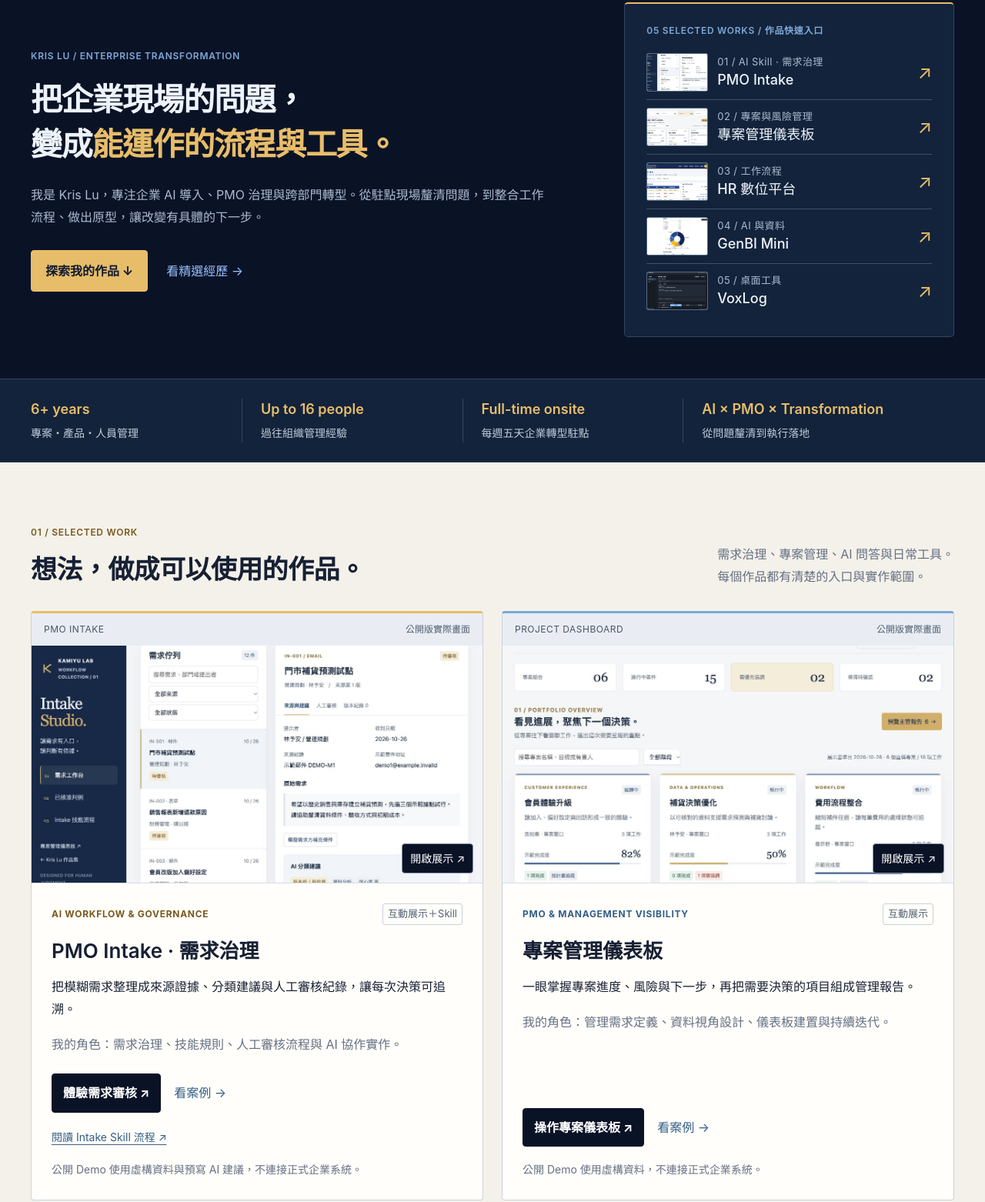
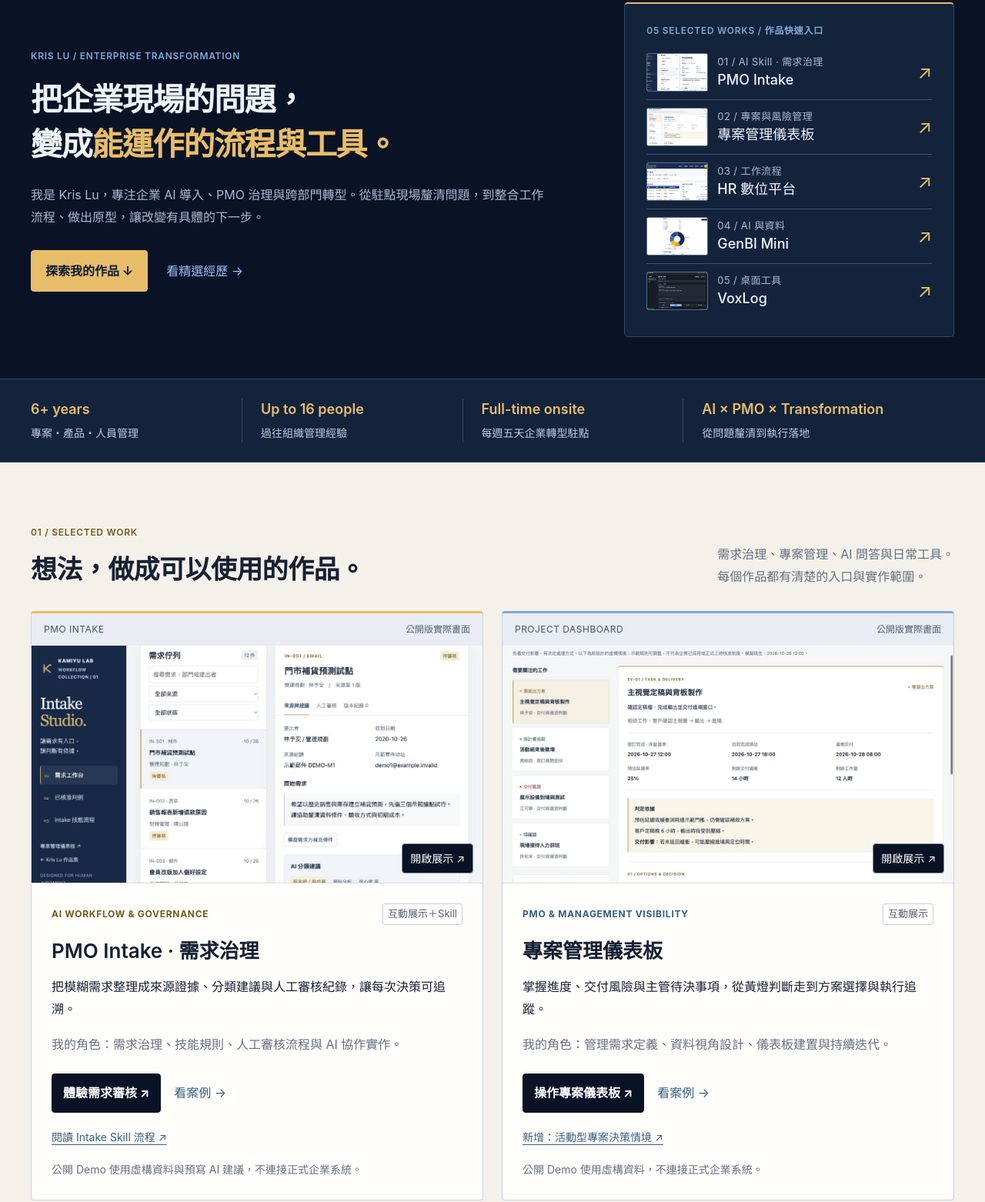
Before and after one commit to Kamiyu94/prototypes, a website: page index.html in a window 1280 px wide. Shown: the part 154-1716 px from the top of the page at 77% size. Drawn offline with Linux system fonts and the light colour scheme.

Commit message:
Show project decision workflow in portfolio case and previews

```diff
--- a/index.html
+++ b/index.html
@@ -9,7 +9,7 @@
 <div><p class="eyebrow">KRIS LU / ENTERPRISE TRANSFORMATION</p><h1>把企業現場的問題，<br>變成<span>能運作的流程與工具。</span></h1><p class="intro-copy">我是 Kris Lu，專注企業 AI 導入、PMO 治理與跨部門轉型。從駐點現場釐清問題，到整合工作流程、做出原型，讓改變有具體的下一步。</p><div class="actions"><a class="button primary" href="#work">探索我的作品 ↓</a><a class="inline-link" href="#experience">看精選經歷 →</a></div></div>
 <aside class="quick-index" aria-label="作品快速入口"><p class="eyebrow">05 SELECTED WORKS / 作品快速入口</p>
 <a href="https://kamiyu94.github.io/pmo-intake-demo/" target="_blank" rel="noopener noreferrer"><img class="quick-thumb " src="assets/images/pmo-intake-preview.jpg" alt="" width="80" height="50" decoding="async"><span><small>01 / AI Skill · 需求治理</small><strong>PMO Intake</strong></span><span aria-hidden="true">↗</span></a>
-<a href="https://kamiyu94.github.io/project-portfolio-demo/" target="_blank" rel="noopener noreferrer"><img class="quick-thumb " src="assets/images/project-dashboard-preview.jpg" alt="" width="80" height="50" decoding="async"><span><small>02 / 專案與風險管理</small><strong>專案管理儀表板</strong></span><span aria-hidden="true">↗</span></a>
+<a href="https://kamiyu94.github.io/project-portfolio-demo/" target="_blank" rel="noopener noreferrer"><img class="quick-thumb " src="assets/images/project-decision-preview.jpg" alt="" width="80" height="50" decoding="async"><span><small>02 / 專案與風險管理</small><strong>專案管理儀表板</strong></span><span aria-hidden="true">↗</span></a>
 <a href="hr-service-desk.html"><img class="quick-thumb " src="assets/images/hr-service-preview.jpg" alt="" width="80" height="50" decoding="async"><span><small>03 / 工作流程</small><strong>HR 數位平台</strong></span><span aria-hidden="true">↗</span></a>
 <a href="https://genbi-mini.streamlit.app/" target="_blank" rel="noopener noreferrer"><img class="quick-thumb genbi-thumb" src="assets/images/genbi-demo-20260722.png" alt="" width="80" height="50" decoding="async"><span><small>04 / AI 與資料</small><strong>GenBI Mini</strong></span><span aria-hidden="true">↗</span></a>
 <a href="voxlog.html"><img class="quick-thumb voxlog-thumb" src="assets/images/voxlog-workspace.png" alt="" width="80" height="50" decoding="async"><span><small>05 / 桌面工具</small><strong>VoxLog</strong></span><span aria-hidden="true">↗</span></a>
@@ -29,8 +29,8 @@
 <div class="work-body"><div class="work-meta"><span>AI WORKFLOW &amp; GOVERNANCE</span><span class="label">互動展示＋Skill</span></div><h3>PMO Intake · 需求治理</h3><p class="work-description">把模糊需求整理成來源證據、分類建議與人工審核紀錄，讓每次決策可追溯。</p><p class="contribution">我的角色：需求治理、技能規則、人工審核流程與 AI 協作實作。</p><div class="card-actions"><a class="button primary" href="https://kamiyu94.github.io/pmo-intake-demo/" target="_blank" rel="noopener noreferrer">體驗需求審核 ↗</a><a class="inline-link" href="pmo-intake.html">看案例 →</a></div><div class="module-links"><a href="https://kamiyu94.github.io/pmo-intake-demo/#skill" target="_blank" rel="noopener noreferrer">閱讀 Intake Skill 流程 ↗</a></div><p class="scope">公開 Demo 使用虛構資料與預寫 AI 建議，不連接正式企業系統。</p></div>
 </article>
 <article class="work-card accent-steel">
-<a class="work-preview " href="https://kamiyu94.github.io/project-portfolio-demo/" target="_blank" rel="noopener noreferrer" aria-label="PROJECT DASHBOARD：開啟展示 ↗"><span class="preview-bar"><span>PROJECT DASHBOARD</span><span>公開版實際畫面</span></span><span class="preview-window"><img src="assets/images/project-dashboard-preview.jpg" alt="專案管理儀表板公開版：專案統計、篩選與進度卡片，全部使用虛構資料" width="1256" height="661" loading="lazy" decoding="async"></span><span class="preview-cta">開啟展示 ↗</span></a>
-<div class="work-body"><div class="work-meta"><span>PMO &amp; MANAGEMENT VISIBILITY</span><span class="label">互動展示</span></div><h3>專案管理儀表板</h3><p class="work-description">一眼掌握專案進度、風險與下一步，再把需要決策的項目組成管理報告。</p><p class="contribution">我的角色：管理需求定義、資料視角設計、儀表板建置與持續迭代。</p><div class="card-actions"><a class="button primary" href="https://kamiyu94.github.io/project-portfolio-demo/" target="_blank" rel="noopener noreferrer">操作專案儀表板 ↗</a><a class="inline-link" href="project-dashboard.html">看案例 →</a></div><p class="scope">公開 Demo 使用虛構資料，不連接正式企業系統。</p></div>
+<a class="work-preview " href="https://kamiyu94.github.io/project-portfolio-demo/" target="_blank" rel="noopener noreferrer" aria-label="PROJECT DASHBOARD：開啟展示 ↗"><span class="preview-bar"><span>PROJECT DASHBOARD</span><span>公開版實際畫面</span></span><span class="preview-window"><img src="assets/images/project-decision-preview.jpg" alt="專案管理儀表板公開版：專案統計、篩選與進度卡片，全部使用虛構資料" width="1256" height="661" loading="lazy" decoding="async"></span><span class="preview-cta">開啟展示 ↗</span></a>
+<div class="work-body"><div class="work-meta"><span>PMO &amp; MANAGEMENT VISIBILITY</span><span class="label">互動展示</span></div><h3>專案管理儀表板</h3><p class="work-description">掌握進度、交付風險與主管待決事項，從黃燈判斷走到方案選擇與執行追蹤。</p><p class="contribution">我的角色：管理需求定義、資料視角設計、儀表板建置與持續迭代。</p><div class="card-actions"><a class="button primary" href="https://kamiyu94.github.io/project-portfolio-demo/" target="_blank" rel="noopener noreferrer">操作專案儀表板 ↗</a><a class="inline-link" href="project-dashboard.html">看案例 →</a></div><div class="module-links"><a href="https://kamiyu94.github.io/project-portfolio-demo/#decisions" target="_blank" rel="noopener noreferrer">新增：活動型專案決策情境 ↗</a></div><p class="scope">公開 Demo 使用虛構資料，不連接正式企業系統。</p></div>
 </article>
 </div>
 <div class="works">
```
Also changed, not shown: project-dashboard.html (+2 -2 lines), assets/images/project-decision-preview.jpg (added).
